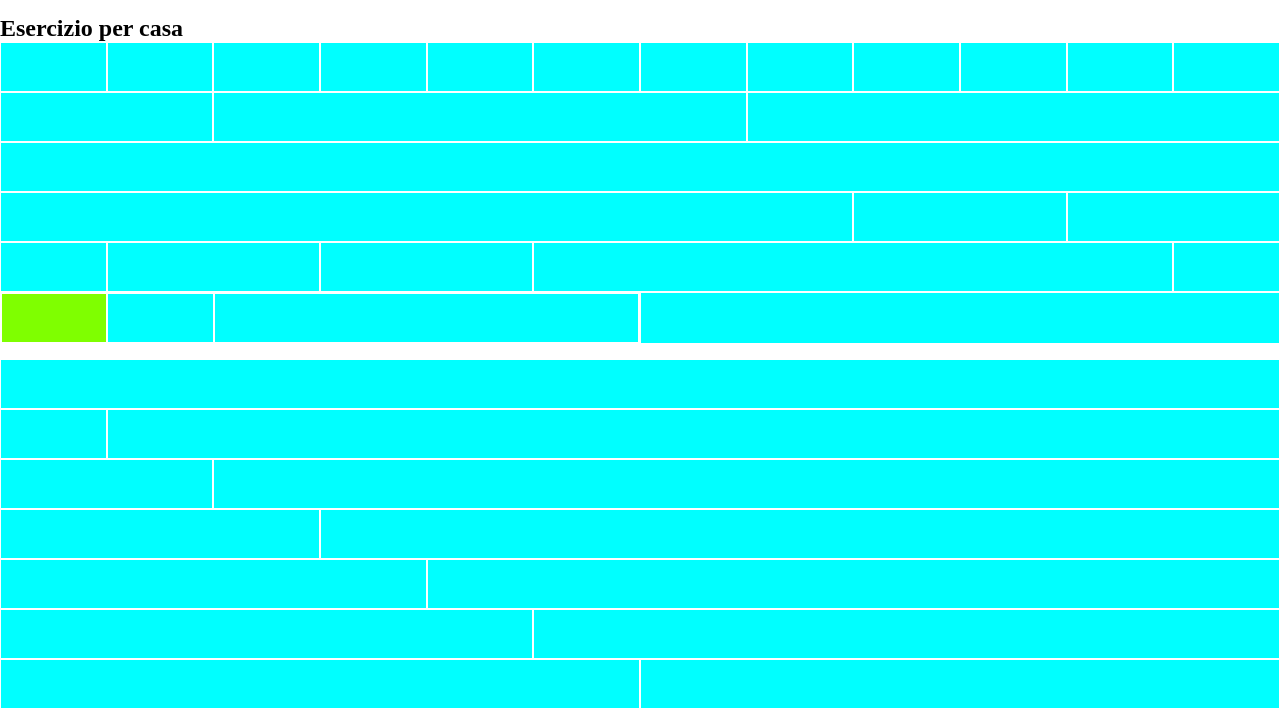
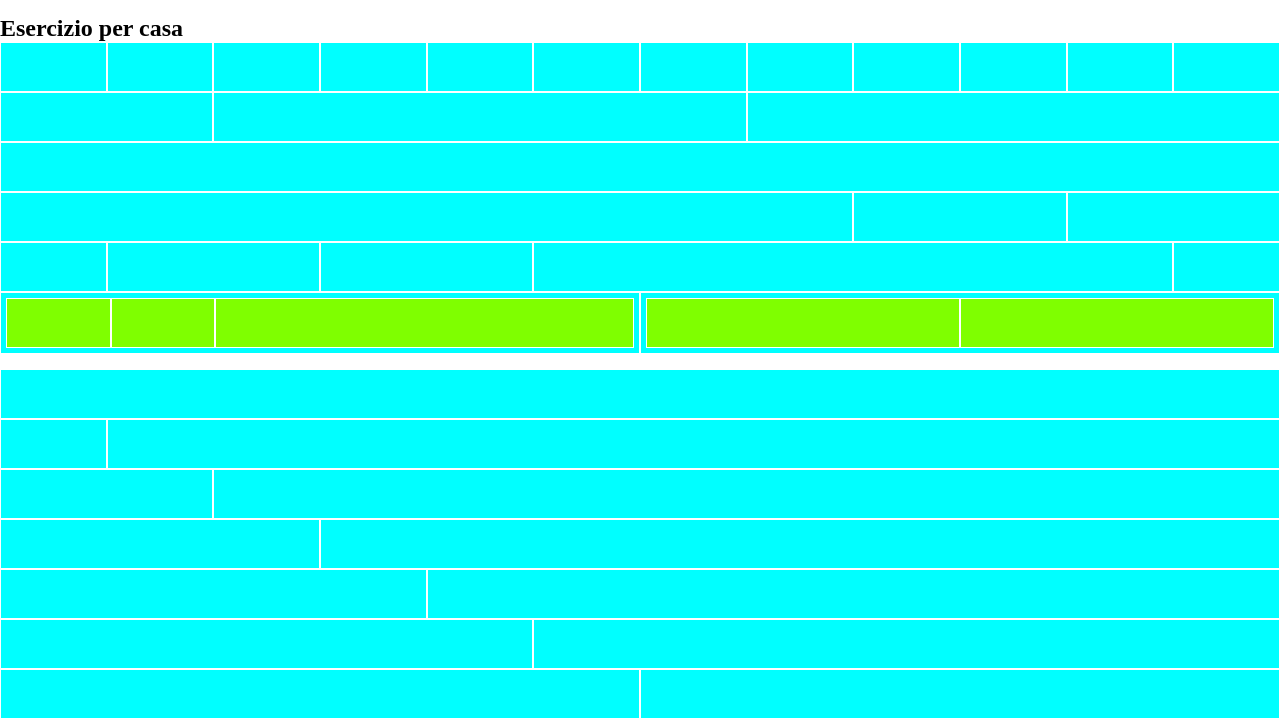
Before and after one commit to Dome1992/html-css-12bool, a plain HTML site: page index.html in a window 1280 px wide. Shown: the top 721 px of the page. Drawn offline with Linux system fonts and the light colour scheme.

Commit message:
problemi padding

```diff
--- a/12boolflex.css
+++ b/12boolflex.css
@@ -24,6 +24,12 @@
 }
 
 /* regole colone */
+[class*="col-"] {
+    flex: 0 0 auto;
+    padding:5px
+}
+
+
 .col {
     flex-grow: 1;
     flex-basis: 0;
--- a/index.html
+++ b/index.html
@@ -55,11 +55,16 @@
                 <div class="col-6">
                     <div class="row">
                         <div class="col-2 nested"></div>
-                        <div class="col-2"></div>
-                        <div class="col-8"></div>
+                        <div class="col-2 nested"></div>
+                        <div class="col-8 nested"></div>
                     </div>
                 </div>
-                <div class="col-6"></div>
+                <div class="col-6">
+                    <div class="row">
+                        <div class="col-6 nested"></div>
+                        <div class="col-6 nested"></div>
+                    </div>
+                </div>
             </div>
 
         </div>
--- a/style.css
+++ b/style.css
@@ -9,6 +9,7 @@
     background-color: aqua;
     border: solid 1px white;
     min-height: 50px;
+
 }
 .row1{
     display: flex;
```
